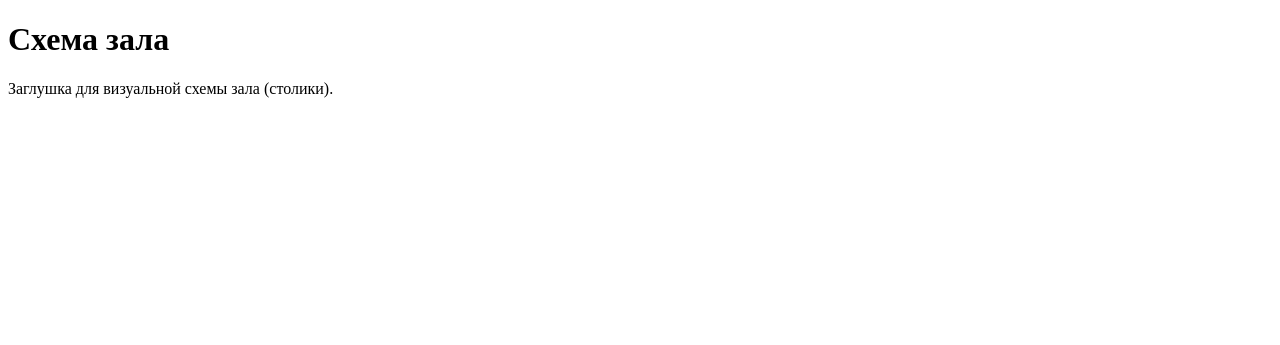
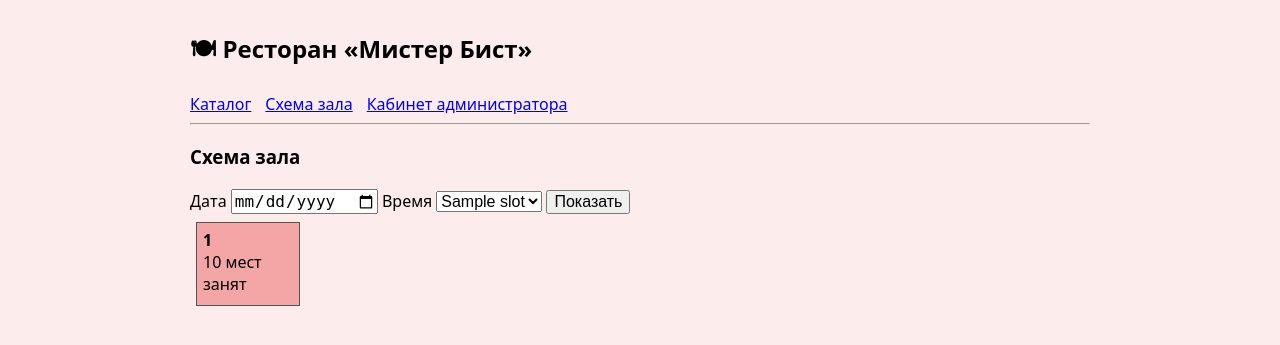
Before and after one commit to 67matchalatte/restaurant-reservation, a Flask app: template templates/hall.html in a window 1280 px wide. Shown: the top 345 px of the page. Run offline with Flask 3, Linux system fonts and the light colour scheme; the template is opened without the code that fills it: most values are stand-ins (such as "Sample title", 1, 10 or a date in 2020).

Commit message:
Обновить холл

```diff
--- a/templates/hall.html
+++ b/templates/hall.html
@@ -1,8 +1,9 @@
-<!DOCTYPE html>
-<html>
-<head><title>Схема зала</title></head>
-<body>
-    <h1>Схема зала</h1>
-    <p>Заглушка для визуальной схемы зала (столики).</p>
-</body>
-</html>
+{% extends "base.html" %}{% block body %}
+<h3>Схема зала</h3>
+<form method="get">Дата <input type="date" name="date" value="{{ day }}">
+ Время <select name="time">{% for s in slots %}<option {{ 'selected' if s==slot }}>{{ s }}</option>{% endfor %}</select>
+ <button>Показать</button></form>
+{% for t in tables %}
+ <div class="t {{ 'free' if t.id in free_ids else 'busy' }}"><b>{{ t.id }}</b><br>{{ t.seats }} мест<br>{{ 'свободен' if t.id in free_ids else 'занят' }}</div>
+{% endfor %}
+{% endblock %}
```
